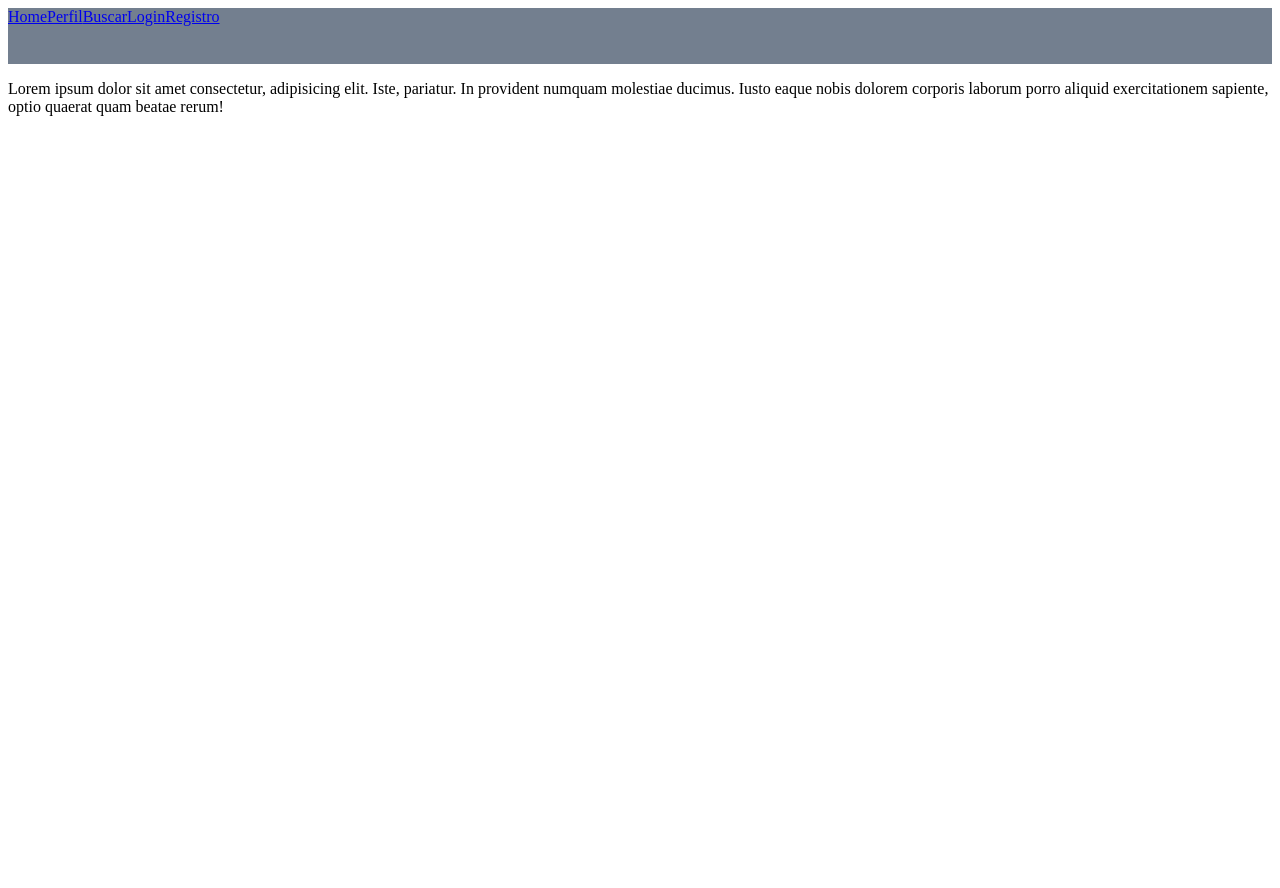
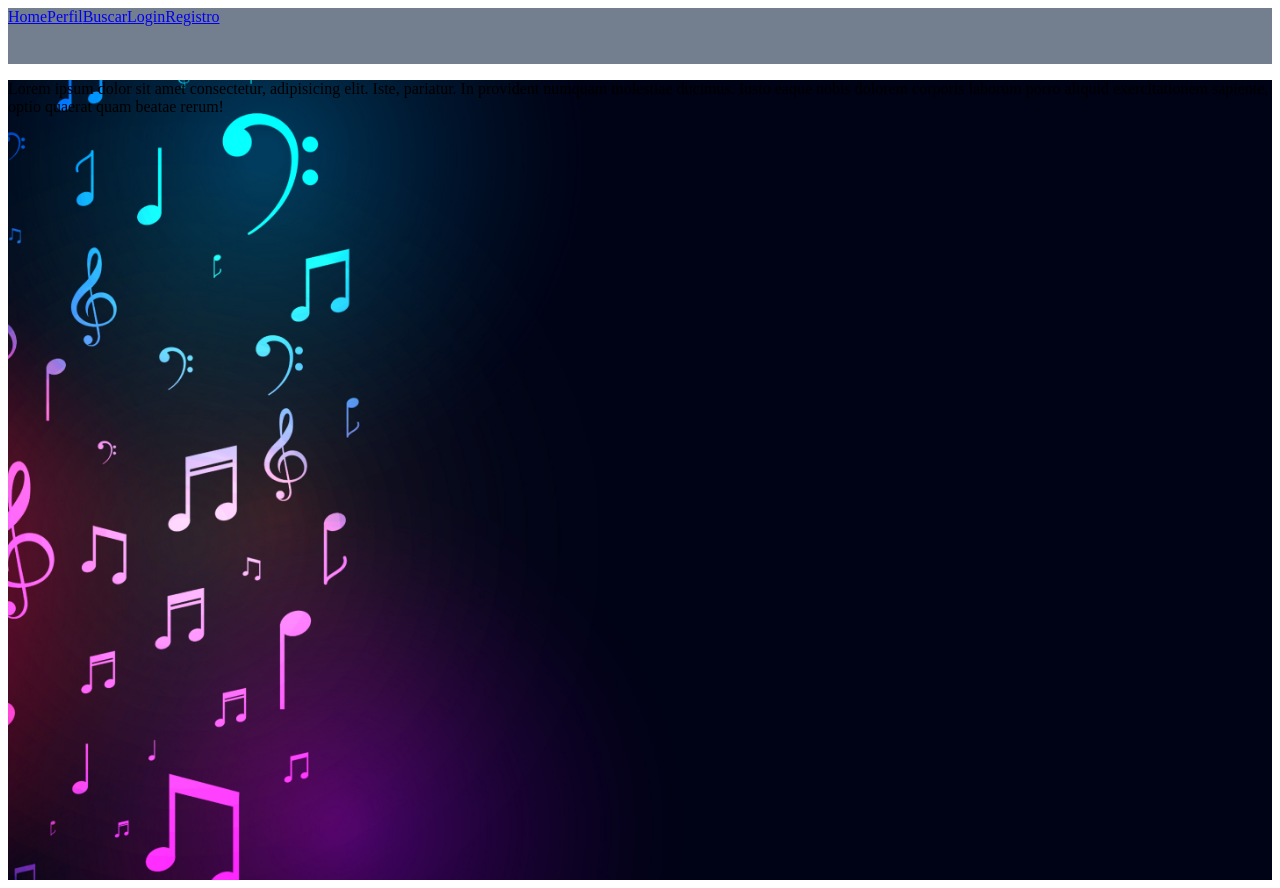
Before and after one commit to Yan-Fonseca/TuneTown, a Vue app: page /#/registro in a window 1280 px wide. Before the commit the page ends 800 px from the top, so only its background shows below. Built offline with nearby package versions, Linux system fonts and the light colour scheme.

Commit message:
Adição da imagem de background

```diff
--- a/src/views/RegistroView.vue
+++ b/src/views/RegistroView.vue
@@ -16,5 +16,12 @@ export default {
 </script>
 
 <style scoped>
-
+    .corpo {
+        background-image: url("../assets/imgs/fundo_registro.png");
+        background-size: cover;
+        background-position: center;
+        background-repeat: no-repeat;
+        min-height: 100vh;
+        margin: 0px;
+    }
 </style>
```
